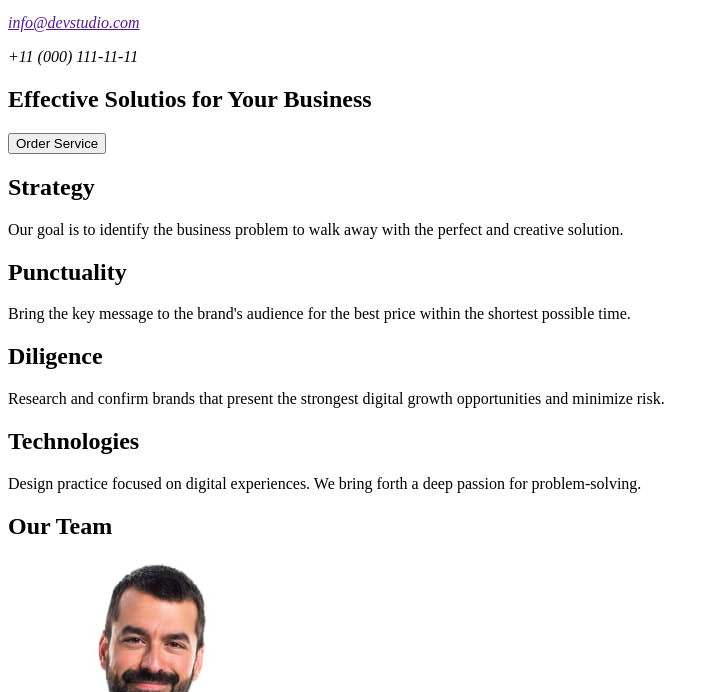
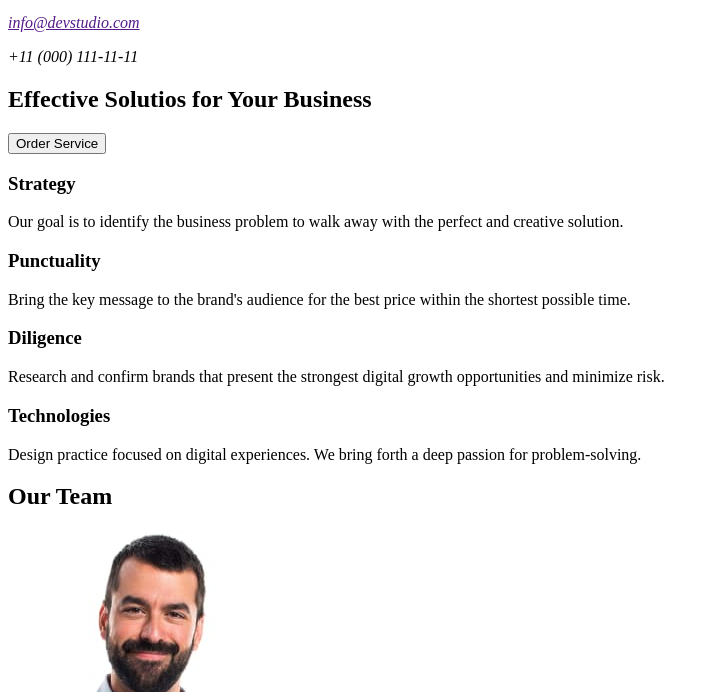
Before and after one commit to merttursak/goit-markup-hw-01, a plain HTML site: page index.html in a window 1280 px wide. Shown: the part 108-800 px from the top of the page, without its empty margins (0-719 px from the left). Drawn offline with Linux system fonts and the light colour scheme.

Commit message:
ödevin son hali

```diff
--- a/index.html
+++ b/index.html
@@ -37,22 +37,22 @@
 
       <!--Marka hakkında açıklama yapılan section -->
       <section>
-        <h2>Strategy</h2>
+        <h3>Strategy</h3>
         <p>
           Our goal is to identify the business problem to walk away with the
           perfect and creative solution.
         </p>
-        <h2>Punctuality</h2>
+        <h3>Punctuality</h3>
         <p>
           Bring the key message to the brand's audience for the best price
           within the shortest possible time.
         </p>
-        <h2>Diligence</h2>
+        <h3>Diligence</h3>
         <p>
           Research and confirm brands that present the strongest digital growth
           opportunities and minimize risk.
         </p>
-        <h2>Technologies</h2>
+        <h3>Technologies</h3>
         <p>
           Design practice focused on digital experiences. We bring forth a deep
           passion for problem-solving.
@@ -62,7 +62,7 @@
 
       <!-- Ekibin tanıtıldığı section-->
       <section>
-        <h1>Our Team</h1>
+        <h2>Our Team</h2>
 
         <img src="images/mark.jpg" alt="Mark Guerrero Product Designer" />
         <h3>Mark Guerrero</h3>
```
